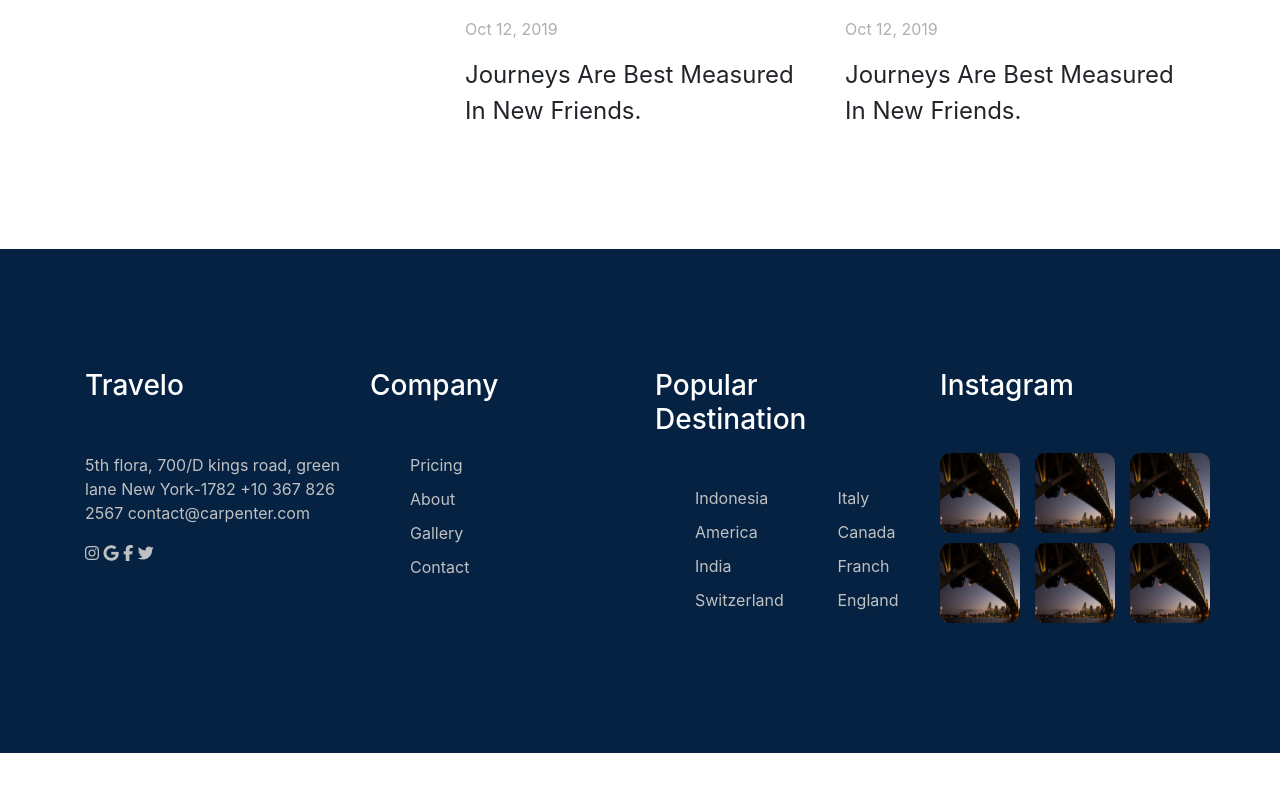
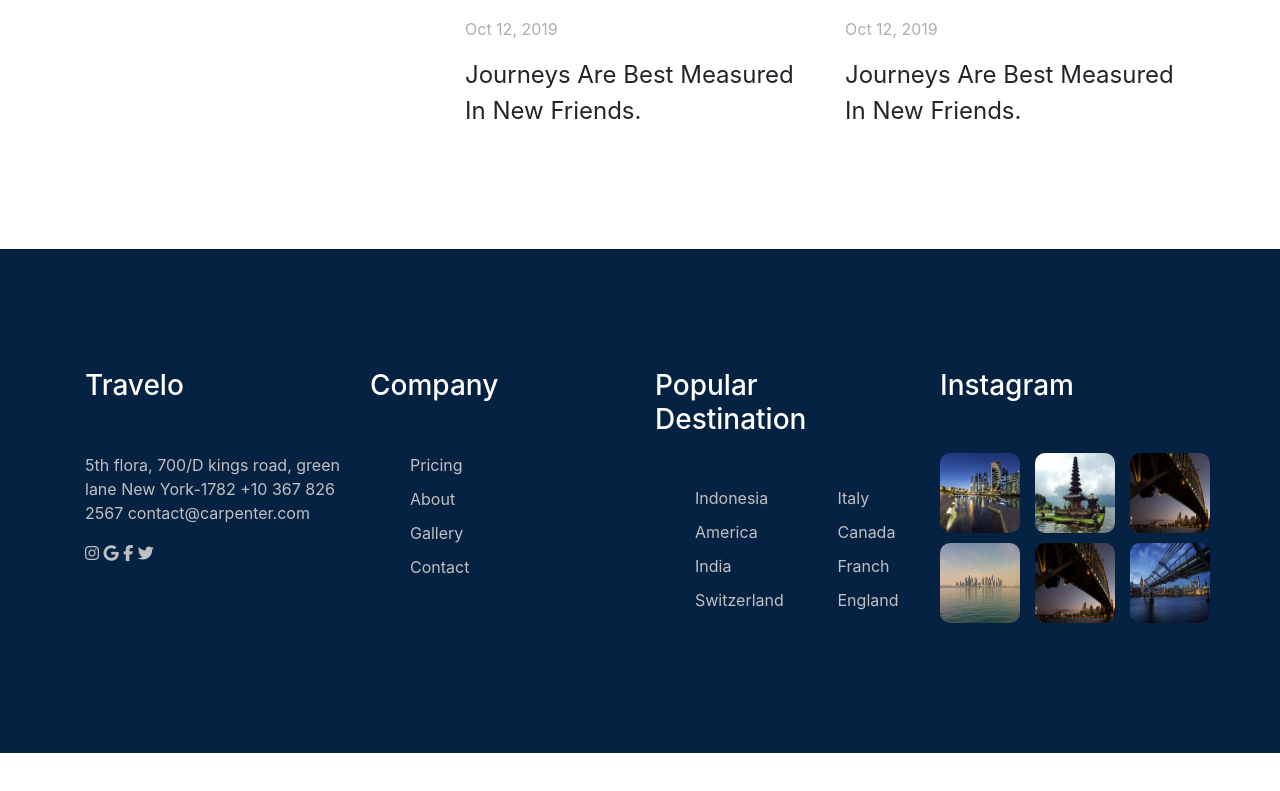
Before and after one commit to AsmaJabeen95/travelo-website, a plain HTML site: page index.html in a window 1280 px wide. Shown: the part 5136-5927 px from the top of the page. Drawn offline with nearby package versions, Linux system fonts and the light colour scheme.

Commit message:
Add files via upload

```diff
--- a/index.html
+++ b/index.html
@@ -481,12 +481,12 @@
 			<div class="col-lg-3 col-md-6 col-sm-12">
 				<h3>Instagram</h3>
 				<div class="row">
+					<div class="col-lg-4 col-md-4 col-sm-4"><img class="footer-img" width="80px" height="80px" src="images/cityscape.jpg" alt="Third slide"></div>
+					<div class="col-lg-4 col-md-4 col-sm-4"><img class="footer-img" width="80px" height="80px" src="images/indonesia.jpg" alt="Third slide"></div>
 					<div class="col-lg-4 col-md-4 col-sm-4"><img class="footer-img" width="80px" height="80px" src="images/australia.jpg" alt="Third slide"></div>
+					<div class="col-lg-4 col-md-4 col-sm-4"><img class="footer-img" width="80px" height="80px" src="images/doha.jpg" alt="Third slide"></div>
 					<div class="col-lg-4 col-md-4 col-sm-4"><img class="footer-img" width="80px" height="80px" src="images/australia.jpg" alt="Third slide"></div>
-					<div class="col-lg-4 col-md-4 col-sm-4"><img class="footer-img" width="80px" height="80px" src="images/australia.jpg" alt="Third slide"></div>
-					<div class="col-lg-4 col-md-4 col-sm-4"><img class="footer-img" width="80px" height="80px" src="images/australia.jpg" alt="Third slide"></div>
-					<div class="col-lg-4 col-md-4 col-sm-4"><img class="footer-img" width="80px" height="80px" src="images/australia.jpg" alt="Third slide"></div>
-					<div class="col-lg-4 col-md-4 col-sm-4"><img class="footer-img" width="80px" height="80px" src="images/australia.jpg" alt="Third slide"></div>
+					<div class="col-lg-4 col-md-4 col-sm-4"><img class="footer-img" width="80px" height="80px" src="images/london.jpg" alt="Third slide"></div>
 				</div>
 			</div>
 		</div>
```
